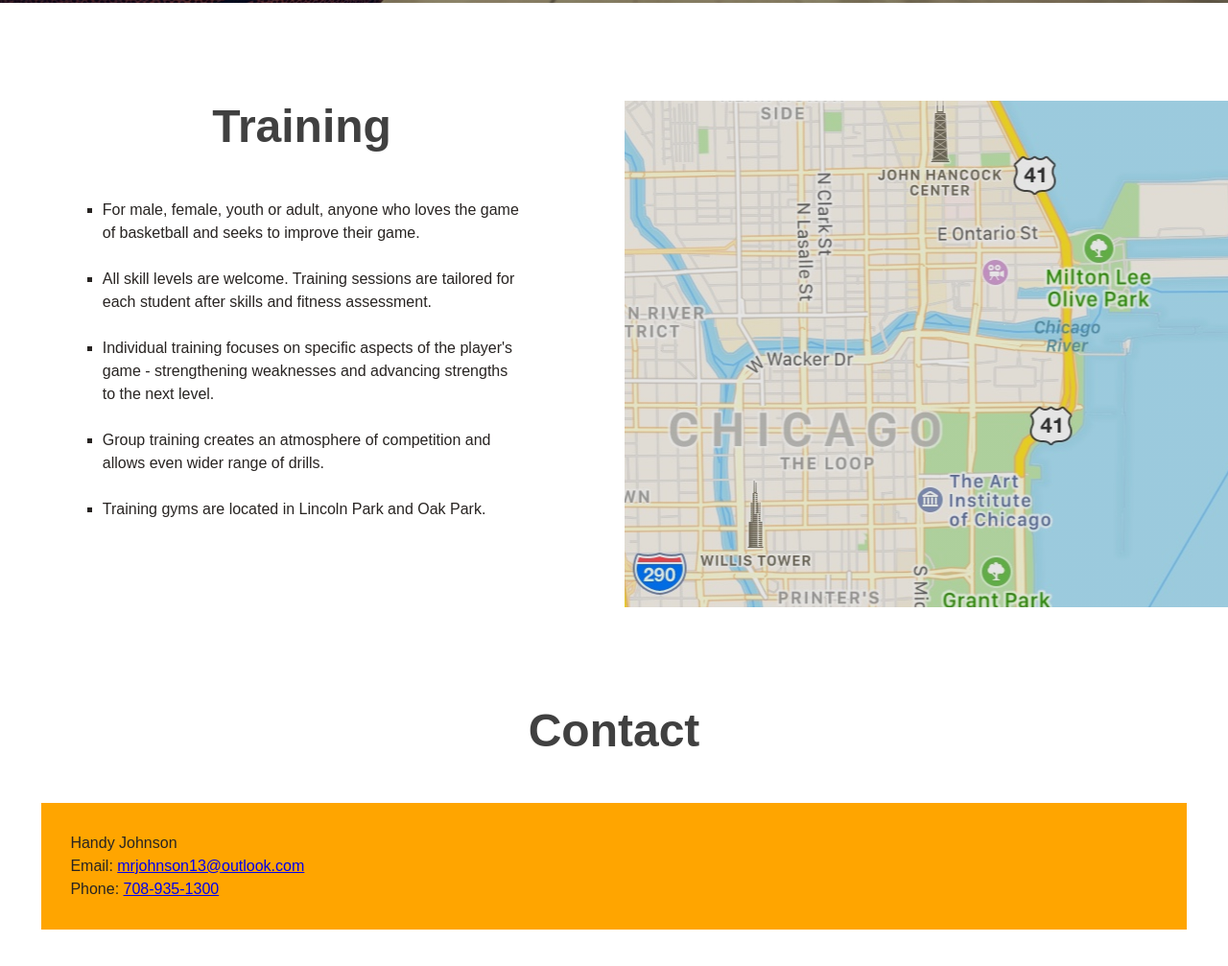
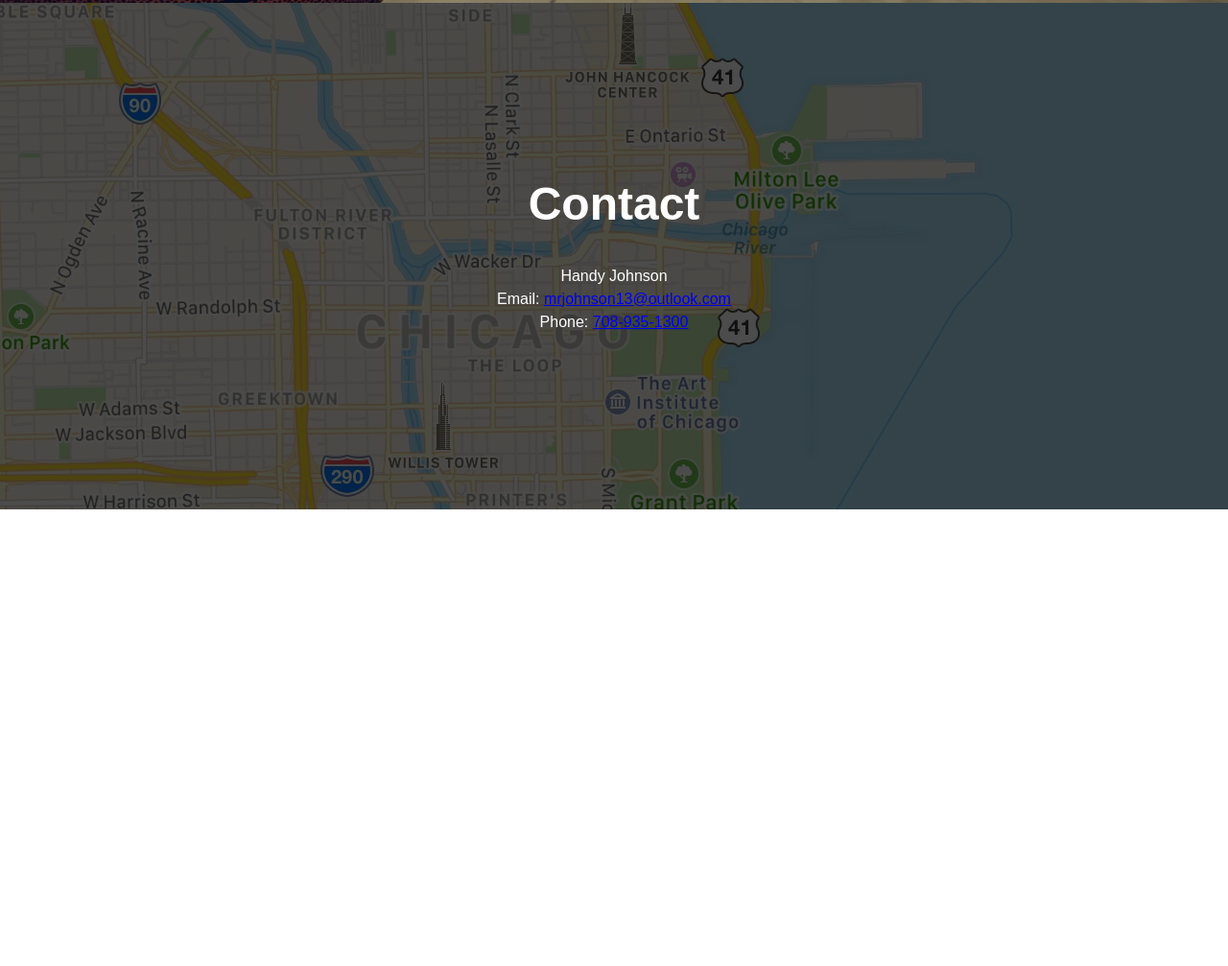
Before and after one commit to Hahndrew/Back2Basics, a website: page index.html in a window 1280 px wide. Shown: the part 4054-5061 px from the top of the page at 96% size. After the commit the page ends 4585 px from the top, so only its background shows below. Drawn offline with nearby package versions, Linux system fonts and the light colour scheme; a web font is replaced by a local one.

Commit message:
contact section mobile ready

```diff
--- a/_/components/sass/_layout.scss
+++ b/_/components/sass/_layout.scss
@@ -187,54 +187,22 @@ body {
 } //seection5
 
 
-// SECTION 6: Logistics -------------------------------------
+// SECTION 6: Contact -------------------------------------
 .section6 {
-	padding: 10.2rem 0;
-	.section6-left {
-		@include clearfix;
-		padding: 0 gutter()*4;
-		h2 {
-			text-align: center;
-			margin-bottom: 4.8rem;
-		} //h2
-		ul {
-			padding-left: 2.0rem;
-			list-style-type: square;
-			li {
-				padding-bottom: 2.4rem;
-			} //li
-		} //ul
-
-		@media (min-width: 800px) {
-			@include span(6);
-		} //media
+	//padding: 10.2rem gutter()*4;
+	width: 100%;
+	max-width: 144.0rem;
+	height: 52.8rem;
+	text-align: center;
+	display: flex;
+	justify-content: center;
+	align-items: center;
+	h2 {
+		margin-bottom: 3.6rem;
 	}
-	.section6-right {
-					width: 100%;
-			max-width: 144.0rem;
-			height: 52.8rem;
-		@media (min-width: 800px) {
-			@include span(6 last);
-
-		} //media
-	} //section6-right
 } //section6
 
-// SECTION 7: Contact ----------------------------------------
+// SECTION 7: Footer ----------------------------------------
 .section7 {
-	@include clearfix;
-	padding: 0 gutter()*2;
-	padding-bottom: 10.2rem;
-	@include span(full);
-	h2 {
-		margin-bottom: 4.8rem;
-	} //h2
-	address {
-		background-color: orange;
-		padding: 3.0rem
-	}
 
-	@media (min-width: 800px) {
-		padding: 10.2rem gutter()*2;
-	} //media
 } // .section7
--- a/_/components/sass/styles.scss
+++ b/_/components/sass/styles.scss
@@ -110,30 +110,22 @@ body {
 	line-height: 2.4rem;
 }
 
-// SECTION 6: Logistics ------------------------------------
+// SECTION 6: Contact ------------------------------------
 .section6 {
-	background-color: #fff;
-}
-.section6-right {
 	background: url(../../images/map.jpg) no-repeat center center;
 	background-image:
 		linear-gradient(
-			rgba(0, 0, 0, 0.1),
-			rgba(0, 0, 0, 0.1)
+			rgba(0, 0, 0, 0.7),
+			rgba(0, 0, 0, 0.7)
 		),
 		url(../../images/map.jpg);
+	color: #fff;
+	h2 {
+		color: #fff;
+	}
 }
 
-// SECTION 7: Contact --------------------------------------
+// SECTION 7: Footer --------------------------------------
 .section7 {
-	background-color: #fff;
-	h2 {
-		text-align: center;
-	}
-	ul {
-		background-color: black;
-		color: #fff;
-		//width: 50%;
-		//border: 1px solid #212121;
-	}
+
 }
--- a/index.html
+++ b/index.html
@@ -88,31 +88,21 @@
     </blockquote>
     </section>
 
-    <!-- SECTION 6: Logistics -->
+    <!-- SECTION 6: Contact -->
     <section class="section6">
-        <article class="section6-left">
-            <h2>Training</h2>
-            <ul>
-               <li>For male, female, youth or adult, anyone who loves the game of basketball and seeks to improve their game.</li>
-               <li>All skill levels are welcome. Training sessions are tailored for each student after skills and fitness assessment.</li>
-               <li>Individual training focuses on specific aspects of the player's game - strengthening weaknesses and advancing strengths to the next level.</li>
-               <li>Group training creates an atmosphere of competition and allows even wider range of drills.</li>
-               <li>Training gyms are located in Lincoln Park and Oak Park.</li>
-           </ul>
+        <article>
+            <h2>Contact</h2>
+           <address>
+               Handy Johnson</br>
+               Email: <a href="mailto:mrjohnson13@outlook.com">mrjohnson13@outlook.com</a></br>
+               Phone: <a href="tel:+1-708-935-1300">708-935-1300</a>
+           </address>
        </article>
-       <div class="section6-right">
-            <!--<img src="images/map.jpg" alt="map">-->
-        </div>
     </section>
 
-    <!-- SECTION 7: Contact -->
+    <!-- SECTION 7: Footer -->
     <section class="section7">
-        <h2>Contact</h2>
-       <address>
-           Handy Johnson</br>
-           Email: <a href="mailto:mrjohnson13@outlook.com">mrjohnson13@outlook.com</a></br>
-           Phone: <a href="tel:+1-708-935-1300">708-935-1300</a>
-       </address>
+
     </section>
 
     <!-- Scripts ******************************************** -->
```
Also changed, not shown: _/css/styles.css.
